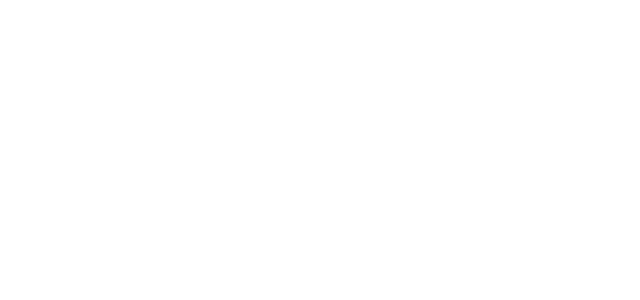
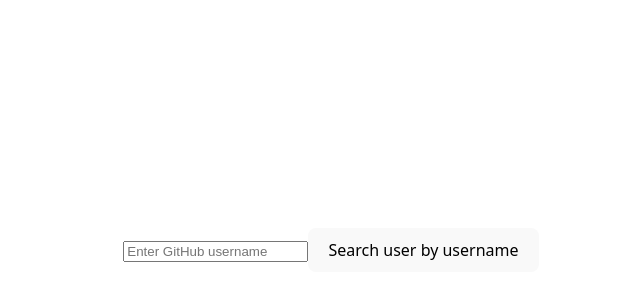
Before and after one commit to Elena-Lucci/Esercizi_React_Develhope, a React (Vite) app in the folder esercizi-react/: page / in a window 1280 px wide. Shown: the part 150-450 px from the top of the page, without its empty margins (309-949 px from the left). Built offline with nearby package versions, Linux system fonts and the light colour scheme.

Commit message:
Data Fetching with fetch and useEffect

```diff
--- a/esercizi-react/src/App.jsx
+++ b/esercizi-react/src/App.jsx
@@ -2,12 +2,14 @@
 import reactLogo from './assets/react.svg'
 import viteLogo from '/vite.svg'
 import './App.css'
+import GithubUsers from './Components/GithubUsers';
 
 
 function App() {
 
   return (
    <>
+   <GithubUsers />
    </>
   );
 };
--- /dev/null
+++ b/esercizi-react/src/Components/GithubUser.jsx
@@ -0,0 +1,36 @@
+// Create a GithubUser component that receives a username prop and fetches the data of the corresponding Github user from the Github API. The component should render the user's name, login and avatar.
+
+
+import { useState, useEffect } from "react";
+
+function GithubUser({ username }) {
+  const [user, setUser] = useState(null);
+
+  useEffect(() => {
+    async function fetchUser() {
+      try {
+        const response = await fetch(`https://api.github.com/users/${username}`);
+        if (!response) throw new Error("User not found");
+        const data = await response.json();
+        setUser(data);
+      } catch (err) {
+        setUser(null);
+      }
+    }
+    fetchUser();
+  }, [username]);
+
+  if (!user) return <p className="text-red-500">User "{username}" not found.</p>;
+
+  return (
+    <div>
+      <img src={user.avatar_url} alt={user.login}/>
+      <div>
+        <h2>{user.name}</h2>
+        <p>@{user.login}</p>
+      </div>
+    </div>
+  );
+}
+
+export default GithubUser;
--- /dev/null
+++ b/esercizi-react/src/Components/GithubUsers.jsx
@@ -0,0 +1,35 @@
+// Create a new GithubUsers component that has a form with a text input and a submit button. The input will be used for searching a user by providing their username. Each user will be displayed in a list, where each list item is a GithubUser component. These components will take username as a prop.
+
+import { useState } from "react";
+import GithubUser from "./GithubUser";
+
+export default function GithubUsers() {
+  const [input, setInput] = useState("");
+  const [usernames, setUsernames] = useState([]);
+
+  const handleSubmit = (e) => {
+    e.preventDefault();
+    setUsernames((prev) => [...prev, input.trim()]);
+    setInput("");
+  };
+
+  return (
+    <div>
+      <form onSubmit={handleSubmit}>
+        <input
+          value={input}
+          onChange={(e) => setInput(e.target.value)}
+          placeholder="Enter GitHub username"
+        />
+        <button>
+          Search user by username
+        </button>
+      </form>
+      <div>
+        {usernames.map((username, index) => (
+          <GithubUser key={index} username={username} />
+        ))}
+      </div>
+    </div>
+  );
+}
```
